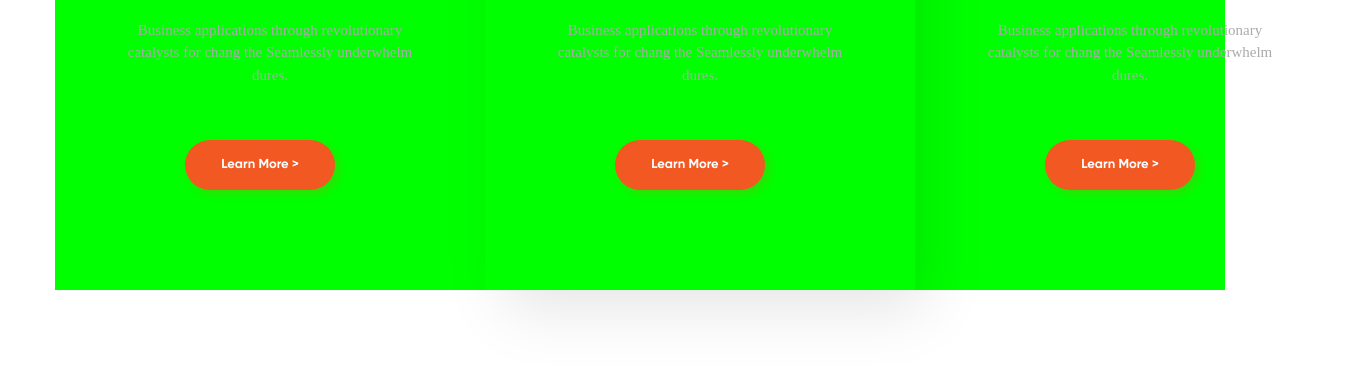
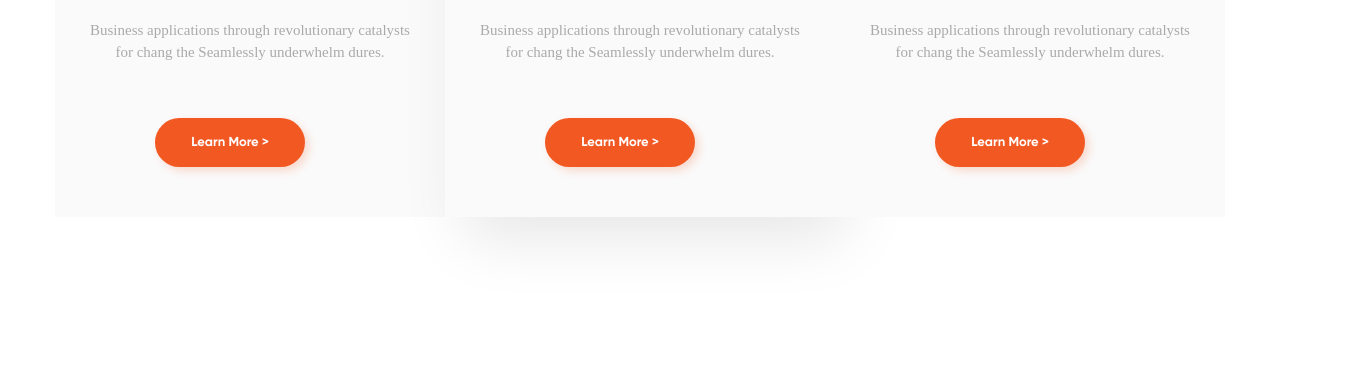
Before and after one commit to vlasek/web, a plain HTML site: page htmlcssfigma/index.html in a window 1280 px wide. Shown: the part 1873-2260 px from the top of the page, 1345 px wide, since content can reach past the window. After the commit the page ends 2187 px from the top, so only its background shows below. Drawn offline with Linux system fonts and the light colour scheme.

Commit message:
2 zadanie

```diff
--- a/htmlcssfigma/style.css
+++ b/htmlcssfigma/style.css
@@ -227,15 +227,14 @@ main {
 
 .card3 {
   display: flex;
-  background: #0f0;
+  background: #fafafa;
 }
 .card_3 {
-  /* background: #ffff00; */
+  background: #fafafa;
 }
 
 .part_two {
-  padding: 0 30px 50px 30px;
-  /* background: #00f; */
+  /* padding: 0 30px 50px 30px; */
 }
 .h3_3rd {
   font-family: "Gilroy-Bold";
```
